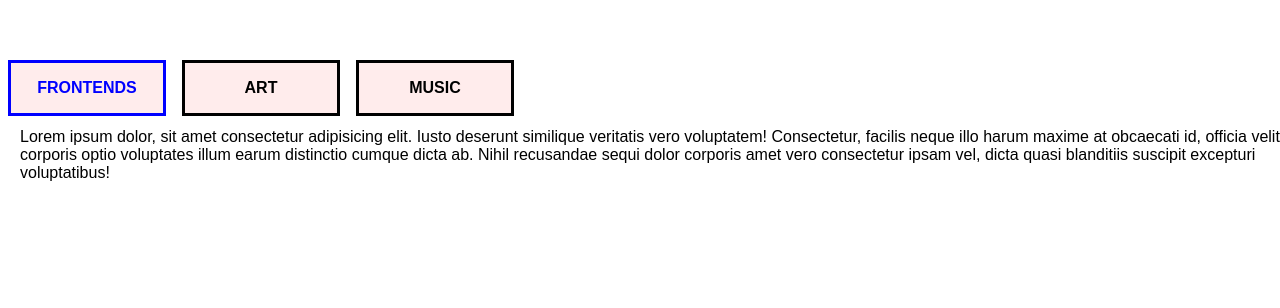
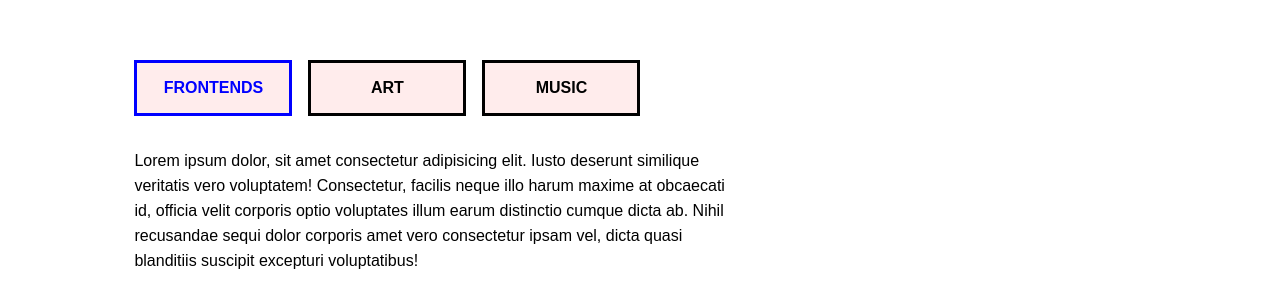
Before and after one commit to judithcrasser/vueproject, a Vue app: page / in a window 1280 px wide. Shown: the part 1598-1906 px from the top of the page. Before the commit the page ends 1800 px from the top, so only its background shows below. Built offline with nearby package versions, Linux system fonts and the light colour scheme.

Commit message:
styles tabs

```diff
--- a/src/components/Tabs.vue
+++ b/src/components/Tabs.vue
@@ -66,8 +66,4 @@
   #active-tab, #tab-headers {
     width: 100%;
   }
-
-  #active-tab {
-    padding: 0.75rem;
-  }
 </style>
--- a/src/components/TabsOutput.vue
+++ b/src/components/TabsOutput.vue
@@ -4,15 +4,30 @@
 </script>
 
 <template>
+  <div class="tab-output">
 	<Tabs>
-  	<Tab active="true" title="Frontends">
+  	<Tab active="true" title="Frontends" class="tabby">
       Lorem ipsum dolor, sit amet consectetur adipisicing elit. Iusto deserunt similique veritatis vero voluptatem! Consectetur, facilis neque illo harum maxime at obcaecati id, officia velit corporis optio voluptates illum earum distinctio cumque dicta ab. Nihil recusandae sequi dolor corporis amet vero consectetur ipsam vel, dicta quasi blanditiis suscipit excepturi voluptatibus!
     </Tab>
-  	<Tab title="Art">
+  	<Tab title="Art" class="tabby">
       Lorem ipsum dolor sit amet consectetur adipisicing elit. Non dolorem ipsa quo dolore impedit ut, et ratione distinctio incidunt, facere harum consectetur odio architecto! Est delectus, culpa necessitatibus numquam voluptas velit omnis natus doloremque facilis veritatis ducimus laboriosam ratione quam ea obcaecati assumenda ipsam accusamus suscipit non praesentium ullam. Vel!
     </Tab>
-  	<Tab title="Music">
+  	<Tab title="Music" class="tabby">
       Lorem ipsum dolor, sit amet consectetur adipisicing elit. Earum voluptatibus modi suscipit ullam vitae beatae perferendis libero ipsa et quod, inventore asperiores nihil tempore repellendus odio quae sint doloremque officiis voluptates nemo? Sint molestiae impedit accusamus, doloremque minus quisquam maiores sunt aperiam, id est eos neque eveniet eum nostrum omnis.
     </Tab>
   </Tabs>
+  </div>
 </template>
+
+<style scoped>
+  .tab-output {
+    min-height: 100vh;
+    width: 80%;
+    margin: auto;
+  }
+  .tabby {
+    padding: 2rem 0;
+    max-width: 60%;
+    line-height: 25px;
+  }
+</style>
```
